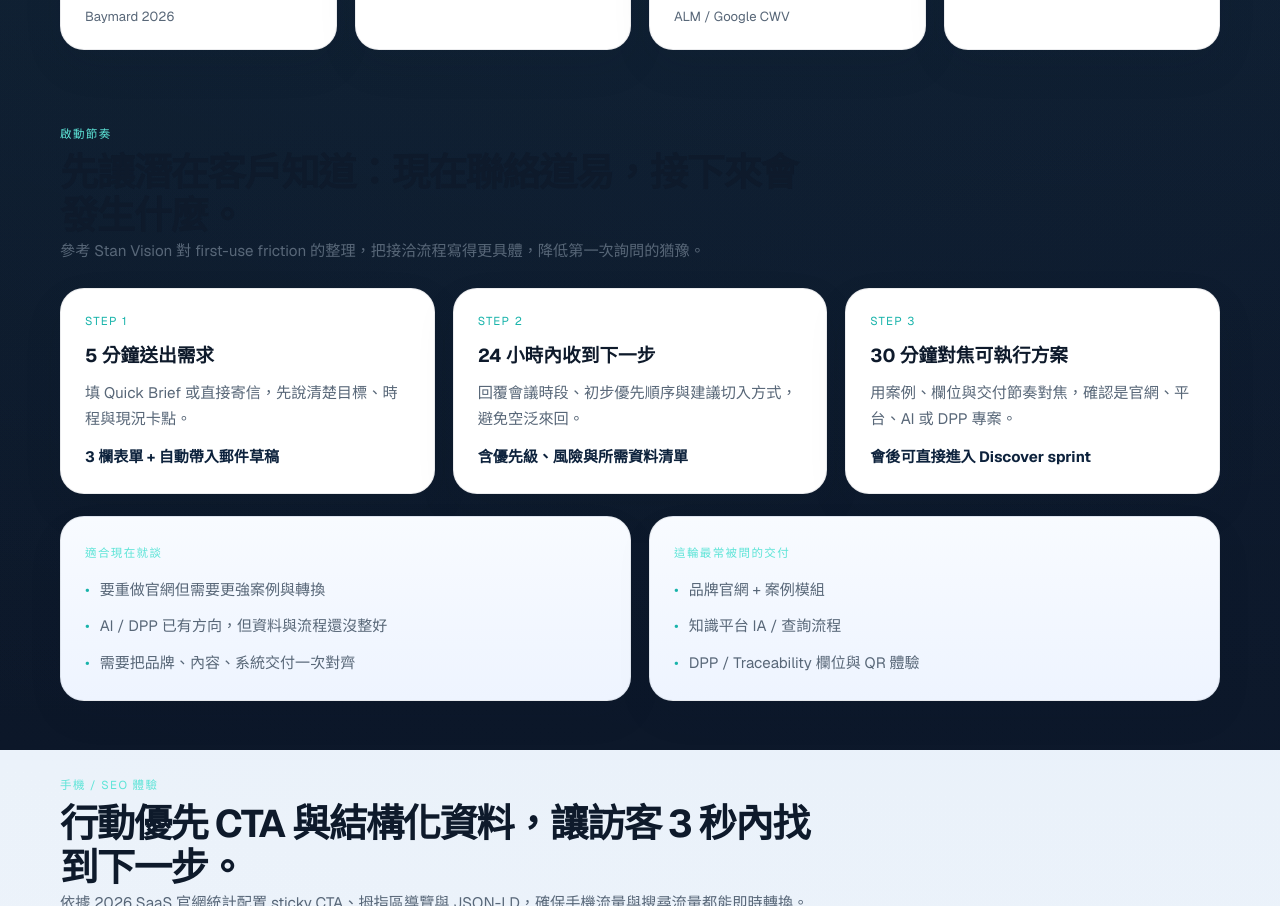
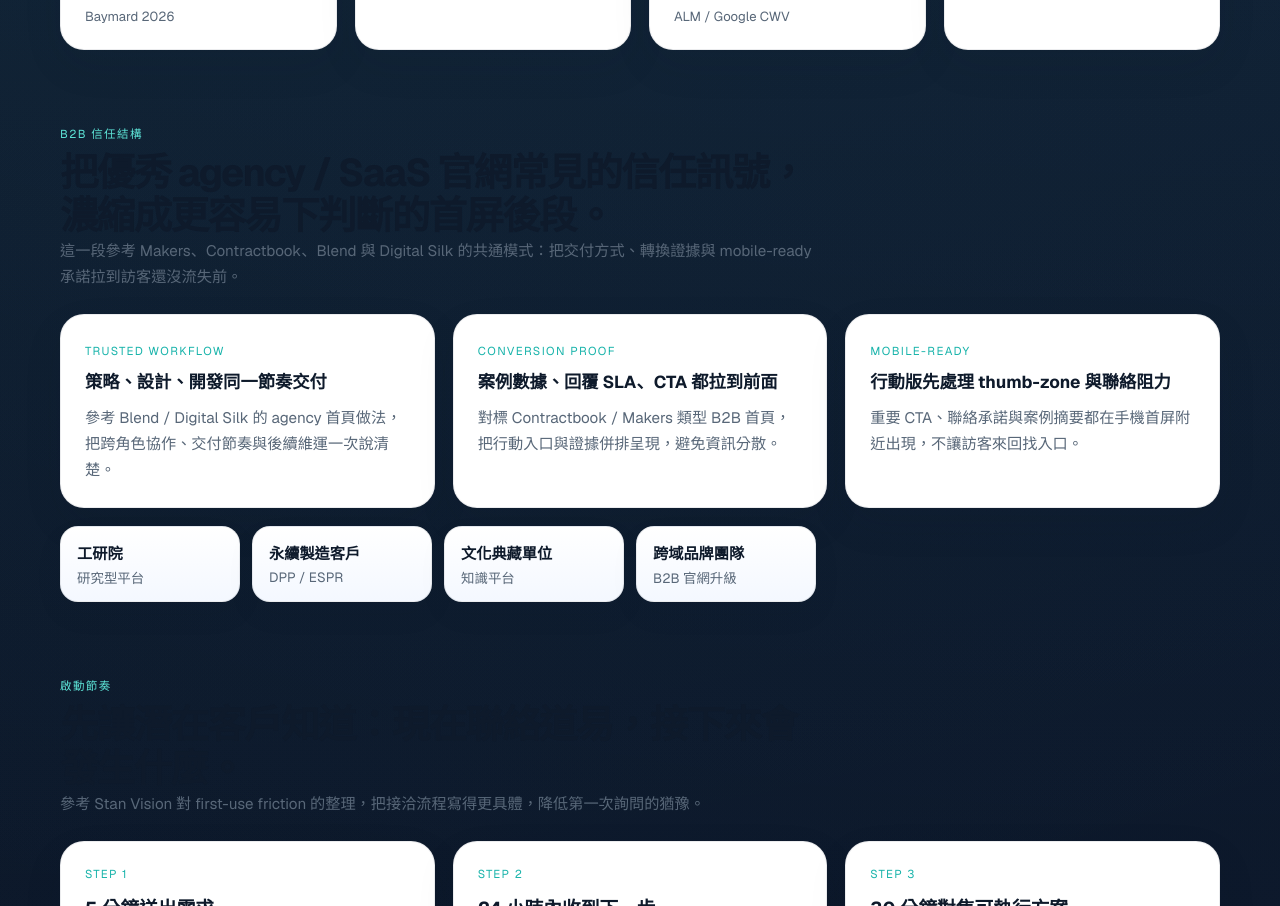
Before and after one commit to yangyen1977-wq/daoyi-website-2026, a Next.js app: page / in a window 1280 px wide. Shown: the part 2840-3746 px from the top of the page. Built offline with nearby package versions, Linux system fonts and the light colour scheme.

Commit message:
Add B2B trust and contact reassurance sections

```diff
--- a/src/app/globals.css
+++ b/src/app/globals.css
@@ -1781,6 +1781,62 @@ a:hover {
   }
 }
 
+.trust-grid {
+  margin-bottom: 18px;
+}
+
+.trust-card {
+  min-height: 100%;
+}
+
+.logo-chip-row {
+  display: flex;
+  flex-wrap: wrap;
+  gap: 12px;
+}
+
+.logo-chip {
+  display: grid;
+  gap: 4px;
+  min-width: 180px;
+  padding: 14px 16px;
+  border-radius: 18px;
+  background: linear-gradient(180deg, #ffffff, #f4f8ff);
+  border: 1px solid rgba(14, 26, 43, 0.08);
+  box-shadow: 0 12px 30px rgba(12, 22, 36, 0.05);
+  color: var(--text-dark);
+}
+
+.logo-chip strong {
+  font-size: 0.95rem;
+}
+
+.logo-chip span {
+  color: var(--text-body);
+  font-size: 0.84rem;
+}
+
+.delivery-track-card {
+  background: linear-gradient(180deg, #ffffff, #f6faff);
+}
+
+.contact-proof-list {
+  display: flex;
+  flex-wrap: wrap;
+  gap: 10px;
+  margin-top: 18px;
+}
+
+.contact-proof-pill {
+  padding: 10px 14px;
+  border-radius: 999px;
+  background: rgba(93, 228, 215, 0.12);
+  border: 1px solid rgba(86, 168, 255, 0.18);
+  color: #0f2742;
+  font-size: 0.88rem;
+  line-height: 1.45;
+}
+
 @media (max-width: 760px) {
   .hero-proof-bar {
     padding: 14px;
@@ -1791,4 +1847,8 @@ a:hover {
   .preview-tabs {
     grid-template-columns: 1fr;
   }
-}
+  .logo-chip-row,
+  .contact-proof-list {
+    display: grid;
+  }
+}
--- a/src/app/page.tsx
+++ b/src/app/page.tsx
@@ -9,6 +9,7 @@ import {
   processSteps,
   proofPoints,
   siteConfig,
+  heroClients,
   solutions,
   testimonials,
   mobileExperienceHighlights,
@@ -18,6 +19,9 @@ import {
   conversionGuardrails,
   engagementPackages,
   decisionSignals,
+  trustSignals,
+  deliveryTracks,
+  homepageContactProof,
 } from "@/lib/site";
 import { Hero } from "@/components/hero";
 import { QuickBriefForm } from "@/components/quick-brief-form";
@@ -105,6 +109,30 @@ export default function Home() {
               <p>{guardrail.description}</p>
               <small className="quick-brief-hint">{guardrail.source}</small>
             </article>
+          ))}
+        </div>
+      </Section>
+
+      <Section
+        eyebrow="B2B 信任結構"
+        title="把優秀 agency / SaaS 官網常見的信任訊號，濃縮成更容易下判斷的首屏後段。"
+        description="這一段參考 Makers、Contractbook、Blend 與 Digital Silk 的共通模式：把交付方式、轉換證據與 mobile-ready 承諾拉到訪客還沒流失前。"
+      >
+        <div className="card-grid three-up trust-grid">
+          {trustSignals.map((item) => (
+            <article key={item.title} className="card trust-card">
+              <span className="mini-label accent">{item.label}</span>
+              <h3>{item.title}</h3>
+              <p>{item.detail}</p>
+            </article>
+          ))}
+        </div>
+        <div className="logo-chip-row" aria-label="代表合作情境">
+          {heroClients.map((client) => (
+            <div key={client.name} className="logo-chip">
+              <strong>{client.name}</strong>
+              <span>{client.context}</span>
+            </div>
           ))}
         </div>
       </Section>
@@ -306,6 +334,26 @@ export default function Home() {
         </div>
       </Section>
 
+      <Section
+        eyebrow="Delivery tracks"
+        title="先決定這次合作是要補清楚品牌說服、系統導入，還是上線後優化。"
+        description="參考成熟 B2B agency 首頁常見的 service packaging，把交付切成三種容易理解的起點，讓潛在客戶更快判斷要從哪裡開始。"
+      >
+        <div className="card-grid three-up">
+          {deliveryTracks.map((track) => (
+            <article key={track.title} className="card package-card delivery-track-card">
+              <h3>{track.title}</h3>
+              <p>{track.summary}</p>
+              <ul className="bullet-list compact">
+                {track.outputs.map((output) => (
+                  <li key={output}>{output}</li>
+                ))}
+              </ul>
+            </article>
+          ))}
+        </div>
+      </Section>
+
       <Section eyebrow="方法論" title="讓系統真正上線並持續運作，需要比開發更完整的節奏。">
         <div className="card-grid four-up">
           {processSteps.map((step) => (
@@ -371,6 +419,11 @@ export default function Home() {
               <li>我們會回覆 30 分鐘線上討論時段或提供初步規劃重點。</li>
               <li>若需要 NDA，可在郵件內直接附上或索取模板。</li>
             </ul>
+            <div className="contact-proof-list">
+              {homepageContactProof.map((item) => (
+                <p key={item} className="contact-proof-pill">{item}</p>
+              ))}
+            </div>
             <p className="quick-brief-meta">表單資料僅作為初步聯繫參考，不會被儲存於網站伺服器。</p>
           </div>
         </div>
--- a/src/lib/site.ts
+++ b/src/lib/site.ts
@@ -31,6 +31,49 @@ export const heroClients = [
   { name: "工研院", context: "研究型平台" },
   { name: "永續製造客戶", context: "DPP / ESPR" },
   { name: "文化典藏單位", context: "知識平台" },
+  { name: "跨域品牌團隊", context: "B2B 官網升級" },
+];
+
+export const trustSignals = [
+  {
+    label: "Trusted workflow",
+    title: "策略、設計、開發同一節奏交付",
+    detail: "參考 Blend / Digital Silk 的 agency 首頁做法，把跨角色協作、交付節奏與後續維運一次說清楚。",
+  },
+  {
+    label: "Conversion proof",
+    title: "案例數據、回覆 SLA、CTA 都拉到前面",
+    detail: "對標 Contractbook / Makers 類型 B2B 首頁，把行動入口與證據併排呈現，避免資訊分散。",
+  },
+  {
+    label: "Mobile-ready",
+    title: "行動版先處理 thumb-zone 與聯絡阻力",
+    detail: "重要 CTA、聯絡承諾與案例摘要都在手機首屏附近出現，不讓訪客來回找入口。",
+  },
+];
+
+export const deliveryTracks = [
+  {
+    title: "Brand clarity sprint",
+    summary: "先把價值主張、導覽、案例證據與 Hero 視覺講清楚。",
+    outputs: ["首頁 / 案例 / Contact 線框", "訊息優先級與 CTA 文案", "行動版首屏節奏調整"],
+  },
+  {
+    title: "System & data sprint",
+    summary: "把 AI、資料欄位、API 與營運流程整理成可驗證 MVP。",
+    outputs: ["欄位藍圖與資料流", "MVP / dashboard / API contract", "驗收節點與風險清單"],
+  },
+  {
+    title: "Operate & optimize",
+    summary: "上線後持續優化內容、SEO、CTA 與轉換追蹤。",
+    outputs: ["GA / Search Console 事件", "SEO / schema 調整", "後續內容與案例增補"],
+  },
+];
+
+export const homepageContactProof = [
+  "24 小時內回覆具體下一步，不只回『收到』。",
+  "可直接以 Email 開始，也可用 3 欄 Quick Brief 先對焦。",
+  "若需要 NDA、法規文件或舊站診斷，可在第一封信就一起處理。",
 ];
 
 export const heroProofs = [
```
Also changed, not shown: src/app/contact/page.tsx (+22 -1 lines).
